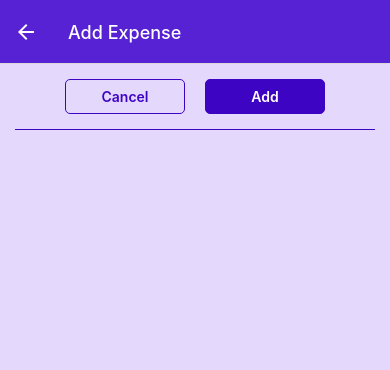
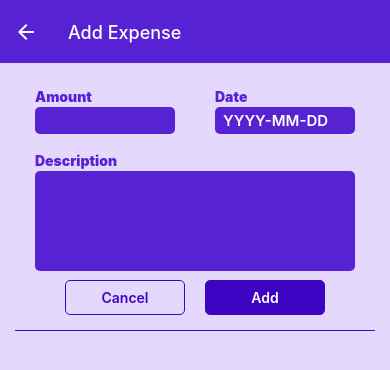
Before and after one commit to mkosssd/Expense-Tracker---React-Native, a React Native app: screen /ManageExpense in a window 390 px wide. Shown: the top 370 px of the page. Built offline with nearby package versions, Linux system fonts and the light colour scheme.

Commit message:
Add, edit and delete an expnese added

```diff
--- a/components/ExpensesOutput/ExpensesOutput.js
+++ b/components/ExpensesOutput/ExpensesOutput.js
@@ -6,7 +6,7 @@ import { GlobalStyles } from '../../constants/styles'
 const ExpensesOutput = ({ expenses, expensesPeriod, fallback }) => {
   let content = <Text style={styles.infoText}>{fallback}</Text>
   if (expenses.length > 0) {
-    // content = <ExpensesList expenses={expenses} />
+    content = <ExpensesList expenses={expenses} />
   }
   return (
     <View style={styles.container}>
--- /dev/null
+++ b/components/ManageExpense/ExpenseForm.js
@@ -0,0 +1,95 @@
+import { StyleSheet, TextInput, View } from 'react-native'
+import Input from './Input'
+import { useContext, useState } from 'react'
+import Button from '../UI/Button'
+import { GlobalStyles } from '../../constants/styles'
+import { getFormattedDate } from '../../util/date'
+export default function ExpenseForm ({onCancel, onSubmit, isEditing, selectedExpense}) {
+  const [inputValues, setInputValue] = useState({
+    amount: selectedExpense ? selectedExpense.amount.toString() : '',
+    description: selectedExpense ? selectedExpense.description : '',
+    date: selectedExpense ? getFormattedDate(selectedExpense.date) : ''
+  })
+
+  const inputChangeHandler = (inputIdentifier, enteredValue) => {
+    setInputValue(curInput => {
+      return {
+        ...curInput,
+        [inputIdentifier]: enteredValue
+      }
+    })
+  }
+
+  const onSubmitHandler = () => {
+	const expenseData = {
+		amount: +inputValues.amount,
+		date: new Date(inputValues.date),
+		description: inputValues.description
+	}
+	onSubmit(expenseData)
+  }
+
+  return (
+    <View>
+      <View style={styles.inputsRow}>
+        <Input
+          label='Amount'
+          style={styles.rowInput}
+          textInputConfig={{
+            keyboardType: 'decimal-pad',
+            onChangeText: inputChangeHandler.bind(this, 'amount'),
+            value: inputValues.amount
+          }}
+        />
+        <Input
+          label='Date'
+          style={styles.rowInput}
+          textInputConfig={{
+            onChangeText: inputChangeHandler.bind(this, 'date'),
+            placeholder: 'YYYY-MM-DD',
+            maxLength: 10,
+            value: inputValues.date
+          }}
+        />
+      </View>
+
+      <Input
+        label='Description'
+        textInputConfig={{
+          onChangeText: inputChangeHandler.bind(this, 'description'),
+          multiline: true,
+          value: inputValues.description
+        }}
+      />
+      <View style={styles.buttonContainer}>
+        <Button style={styles.button} mode='flat' onPress={onCancel}>
+          Cancel
+        </Button>
+        <Button style={styles.button} onPress={onSubmitHandler}>
+          {isEditing ? 'Update' : 'Add'}
+        </Button>
+      </View>
+    </View>
+  )
+}
+const styles = StyleSheet.create({
+  inputsRow: {
+    flexDirection: 'row',
+    justifyContent: 'space-between'
+  },
+  rowInput: {
+    flex: 1
+  },
+  buttonContainer: {
+    flexDirection: 'row',
+    justifyContent: 'center',
+    alignItems: 'center',
+    borderBottomWidth: 1,
+    paddingBottom: 15,
+    borderColor: GlobalStyles.colors.primary500
+  },
+  button: {
+    minWidth: 120,
+    marginHorizontal: 10
+  }
+})
--- /dev/null
+++ b/components/ManageExpense/Input.js
@@ -0,0 +1,46 @@
+import React from 'react'
+import { StyleSheet, Text, TextInput, View } from 'react-native'
+import { GlobalStyles } from '../../constants/styles'
+
+export default function Input ({ textInputConfig, style, label }) {
+    let inputStyle = [styles.input]
+    if(textInputConfig && textInputConfig.multiline){
+        inputStyle.push(styles.inputMultiline)
+    }
+  return (
+    <View style={[styles.inputContainer, style]}>
+      <Text style={styles.label}>{label}</Text>
+      <TextInput style={inputStyle} {...textInputConfig} />
+    </View>
+  )
+}
+
+const styles = StyleSheet.create({
+    inputContainer: {
+        marginVertical: 4,
+        marginHorizontal: 15,
+        borderColor: GlobalStyles.colors.primary400,
+        // borderWidth: 1,
+        borderRadius: 5,
+        padding: 5
+    },
+    label: {
+        fontWeight: '900',
+        color: GlobalStyles.colors.primary400
+    },
+    input: {
+        backgroundColor: GlobalStyles.colors.primary400,
+        borderRadius: 5,
+        color: 'white',
+        fontSize: 15,
+        paddingVertical: 4,
+        // margin: 4
+        marginTop: 2,
+        fontWeight: '600',
+        paddingHorizontal: 8,
+    },
+    inputMultiline: {
+        minHeight: 100,
+        textAlignVertical: 'top'
+    }
+})
--- a/screens/ManageExpense.js
+++ b/screens/ManageExpense.js
@@ -1,14 +1,18 @@
 import { useContext, useLayoutEffect } from 'react'
-import { StyleSheet, Text, View } from 'react-native'
+import { StyleSheet, Text, TextInput, View } from 'react-native'
 import IconButton from '../components/UI/IconButton'
 import { GlobalStyles } from '../constants/styles'
 import Button from '../components/UI/Button'
 import { ExpensesContext } from '../store/expenses-context'
+import ExpenseForm from '../components/ManageExpense/ExpenseForm'
 
 const ManageExpense = ({ route, navigation }) => {
   const editedExpenseId = route.params?.expenseId
   const isEditing = !!editedExpenseId
   const expenseCtx = useContext(ExpensesContext)
+  const selectedExpense = expenseCtx.expenses.find(
+    expense => expense.id === editedExpenseId
+  )
 
   const deleteHandler = () => {
     expenseCtx.deleteExpense(editedExpenseId)
@@ -19,21 +23,11 @@ const ManageExpense = ({ route, navigation }) => {
     navigation.goBack()
   }
 
-  const confirmHandler = () => {
+  const confirmHandler = enteredValues => {
     if (isEditing) {
-      console.log(editedExpenseId);
-      expenseCtx.updateExpense(
-        editedExpenseId, {
-        description: 'EditTest',
-        amount: 1500,
-        date: new Date('2024-02-21')
-      })
+      expenseCtx.updateExpense(editedExpenseId, enteredValues)
     } else {
-      expenseCtx.addExpense({
-        description: 'Test',
-        amount: 3400,
-        date: new Date('2024-02-22')
-      })
+      expenseCtx.addExpense(enteredValues)
     }
     navigation.goBack()
   }
@@ -46,14 +40,13 @@ const ManageExpense = ({ route, navigation }) => {
 
   return (
     <View style={styles.container}>
-      <View style={styles.buttonContainer}>
-        <Button style={styles.button} mode='flat' onPress={cancelHandler}>
-          Cancel
-        </Button>
-        <Button style={styles.button} onPress={confirmHandler}>
-          {isEditing ? 'Update' : 'Add'}
-        </Button>
-      </View>
+      <ExpenseForm
+        editingLabel={isEditing}
+        onCancel={cancelHandler}
+        onSubmit={confirmHandler}
+        selectedExpense={selectedExpense}
+      />
+
       {isEditing && (
         <View style={styles.deleteContainer}>
           <IconButton
@@ -79,17 +72,5 @@ const styles = StyleSheet.create({
   deleteContainer: {
     marginTop: 15,
     alignItems: 'center'
-  },
-  buttonContainer: {
-    flexDirection: 'row',
-    justifyContent: 'center',
-    alignItems: 'center',
-    borderBottomWidth: 1,
-    paddingBottom: 15,
-    borderColor: GlobalStyles.colors.primary500
-  },
-  button: {
-    minWidth: 120,
-    marginHorizontal: 10
   }
 })
--- a/util/date.js
+++ b/util/date.js
@@ -1,5 +1,5 @@
 export function getFormattedDate (date) {
-  return `${date.getDate()}-${date.getMonth() + 1}-${date.getFullYear()}`
+  return date.toISOString().slice(0, 10)
 }
 export function getDateMinusDays(date, days){
    return new Date(date.getFullYear(), date.getMonth(), date.getDate() - days)
```
